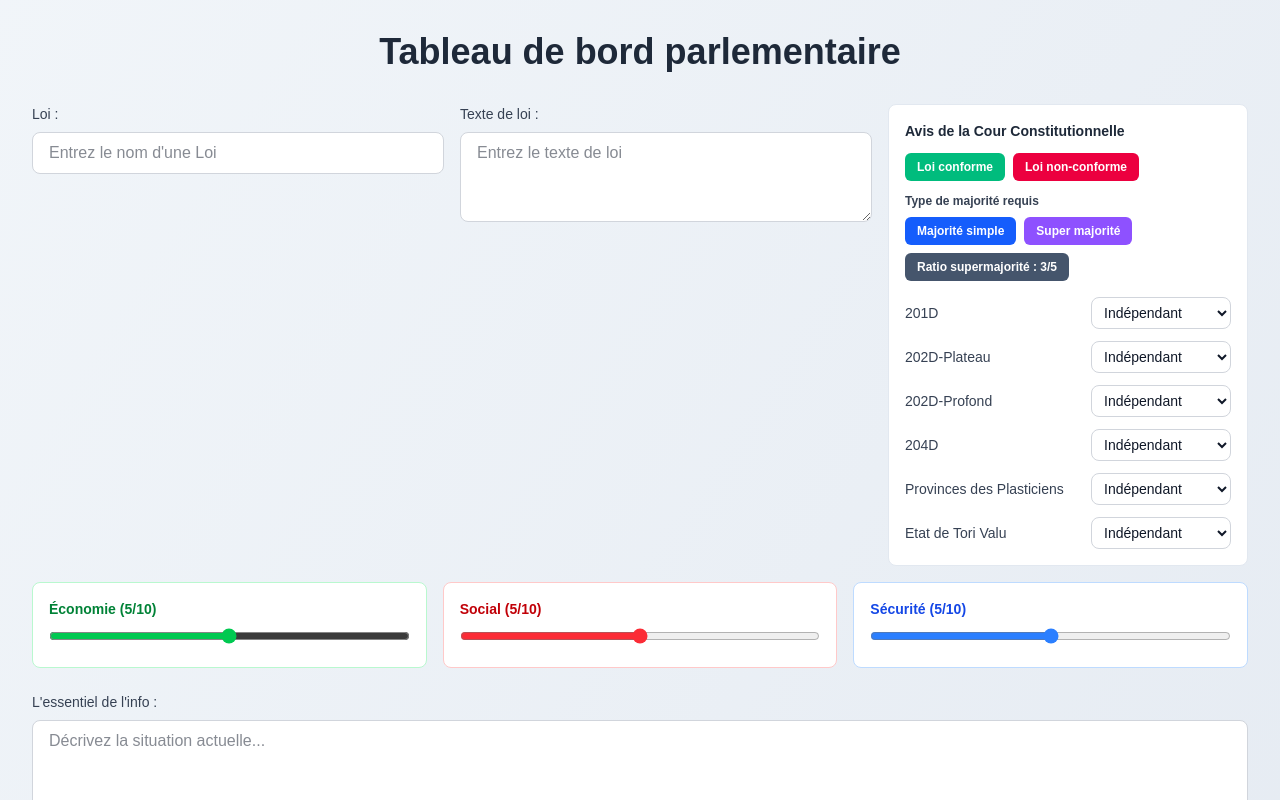
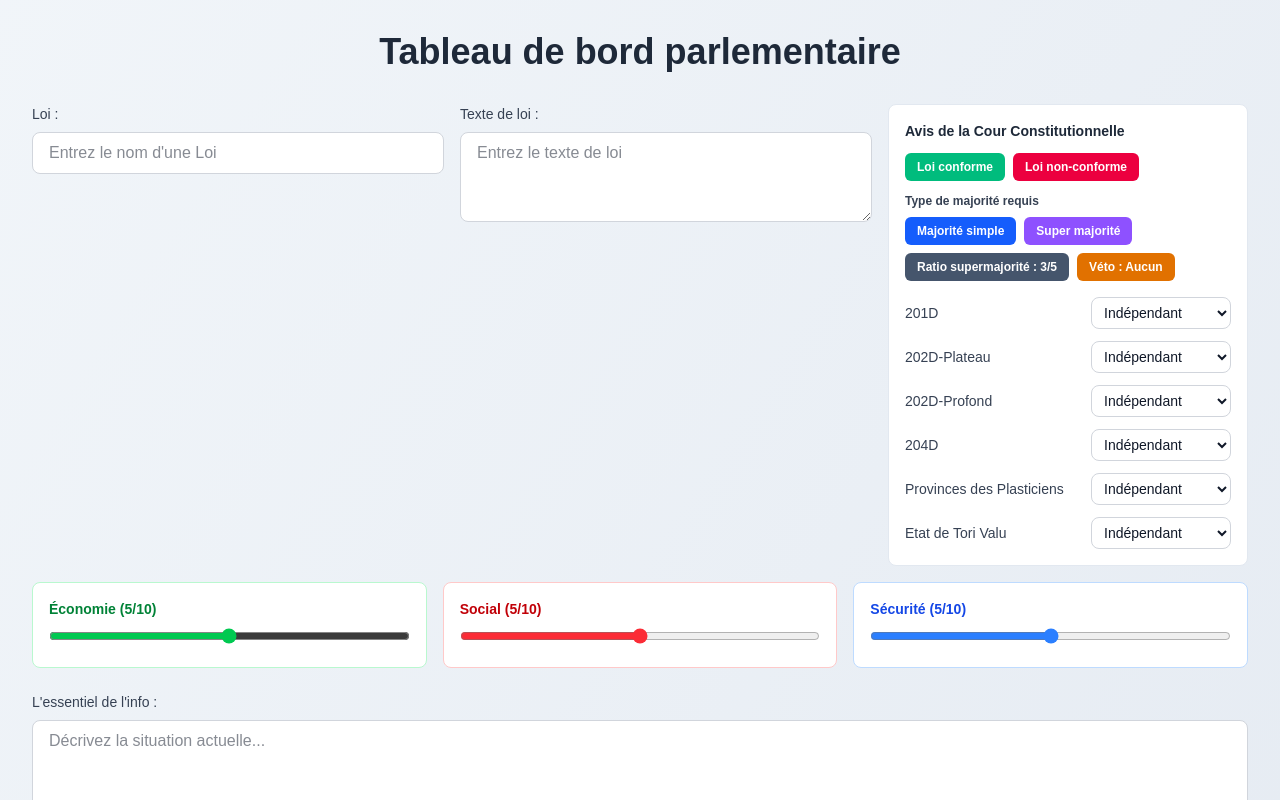
Before and after one commit to Yahiabenlet/interfaceAssemblee, a Next.js app: page / in a window 1280 px wide. Both pictures are taken after typing "5" into the empty fields and a click on the button "Créer l'hémicycle". Shown: the top 800 px of the page. Built offline with nearby package versions, Linux system fonts and the light colour scheme.

Commit message:
Ajout d'un droit de veto

```diff
--- a/app/components/Hemicycle.tsx
+++ b/app/components/Hemicycle.tsx
@@ -45,6 +45,7 @@ interface HemicycleProps {
   isControlValidated?: boolean;
   requiredMajority?: "simple" | "super";
   superMajorityRatio?: string;
+  vetoMode?: "none" | "president" | "player";
 }
 
 export default function Hemicycle({
@@ -74,6 +75,7 @@ export default function Hemicycle({
   isControlValidated = false,
   requiredMajority = "simple",
   superMajorityRatio = "3/5",
+  vetoMode = "none",
 }: HemicycleProps) {
   const counts = useMemo(() => {
     const all = [...seatColors, presidentColor];
@@ -382,6 +384,13 @@ export default function Hemicycle({
                       ? `Super Majorité nécessaire (${superMajorityRatio})`
                       : "Majorité Simple nécessaire"}
                   </div>
+                  <div className="mt-1 text-xs font-semibold text-slate-600 dark:text-slate-300">
+                    {vetoMode === "president"
+                      ? "Droit de véto : Président"
+                      : vetoMode === "player"
+                      ? "Droit de véto : Joueur"
+                      : "Droit de véto : Aucun"}
+                  </div>
                 </div>
 
                 <div className="bg-slate-50 dark:bg-slate-900 rounded-lg p-4 border border-slate-200 dark:border-slate-700">
--- a/app/display/page.tsx
+++ b/app/display/page.tsx
@@ -43,6 +43,7 @@ type DisplayState = {
   isControlValidated?: boolean;
   requiredMajority?: "simple" | "super";
   superMajorityRatio?: string;
+  vetoMode?: "none" | "president" | "player";
 };
 
 export default function DisplayPage() {
@@ -150,6 +151,7 @@ export default function DisplayPage() {
           isControlValidated={state.isControlValidated ?? false}
           requiredMajority={state.requiredMajority ?? "simple"}
           superMajorityRatio={state.superMajorityRatio ?? "3/5"}
+          vetoMode={state.vetoMode ?? "none"}
           readOnly
         />
       </div>
--- a/app/page.tsx
+++ b/app/page.tsx
@@ -47,6 +47,8 @@ const CONTROL_OPTIONS: ProvinceControl[] = [
 ];
 
 const SUPER_MAJORITY_OPTIONS = ["3/5", "2/3", "7/10" ,"3/4"] as const;
+const VETO_OPTIONS = ["none", "president", "player"] as const;
+type VetoMode = (typeof VETO_OPTIONS)[number];
 
 export default function Home() {
   const [numSeats, setNumSeats] = useState<number | null>(null);
@@ -77,6 +79,7 @@ export default function Home() {
   const [isControlValidated, setIsControlValidated] = useState(false);
   const [requiredMajority, setRequiredMajority] = useState<"simple" | "super">("simple");
   const [superMajorityRatio, setSuperMajorityRatio] = useState<string>("3/5");
+  const [vetoMode, setVetoMode] = useState<VetoMode>("none");
 
   const nextColor = (current: SeatColor): SeatColor => {
     const colors: SeatColor[] = ["white", "green", "red"];
@@ -155,6 +158,14 @@ export default function Home() {
     });
   };
 
+  const cycleVetoMode = () => {
+    setVetoMode((prev) => {
+      const idx = VETO_OPTIONS.indexOf(prev);
+      const nextIdx = idx === -1 ? 0 : (idx + 1) % VETO_OPTIONS.length;
+      return VETO_OPTIONS[nextIdx];
+    });
+  };
+
   useEffect(() => {
     if (!lawFeedback) return;
     const t = setTimeout(() => setLawFeedback(null), 2500);
@@ -180,6 +191,7 @@ export default function Home() {
       isControlValidated,
       requiredMajority,
       superMajorityRatio,
+      vetoMode,
     };
 
     localStorage.setItem("hemicycleState", JSON.stringify(payload));
@@ -201,6 +213,7 @@ export default function Home() {
     isControlValidated,
     requiredMajority,
     superMajorityRatio,
+    vetoMode,
   ]);
 
   return (
@@ -324,6 +337,13 @@ export default function Home() {
                       className="px-3 py-1.5 text-xs font-semibold rounded-md text-white transition bg-slate-600 hover:bg-slate-700"
                     >
                       Ratio supermajorité : {superMajorityRatio}
+                    </button>
+                    <button
+                      type="button"
+                      onClick={cycleVetoMode}
+                      className="px-3 py-1.5 text-xs font-semibold rounded-md text-white transition bg-amber-600 hover:bg-amber-700"
+                    >
+                      Véto : {vetoMode === "president" ? "Président" : vetoMode === "player" ? "Joueur" : "Aucun"}
                     </button>
                   </div>
                 </div>
@@ -542,6 +562,7 @@ export default function Home() {
               isControlValidated={isControlValidated}
               requiredMajority={requiredMajority}
               superMajorityRatio={superMajorityRatio}
+              vetoMode={vetoMode}
             />
             <button
               onClick={() => setNumSeats(null)}
```
